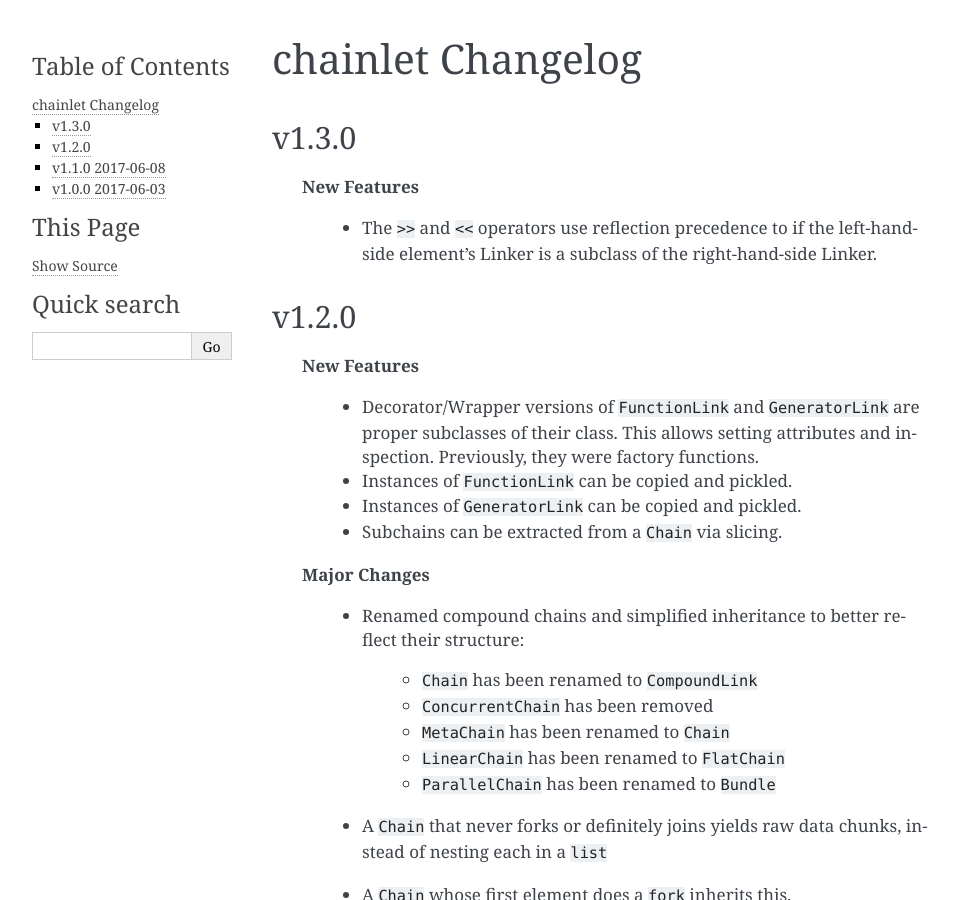
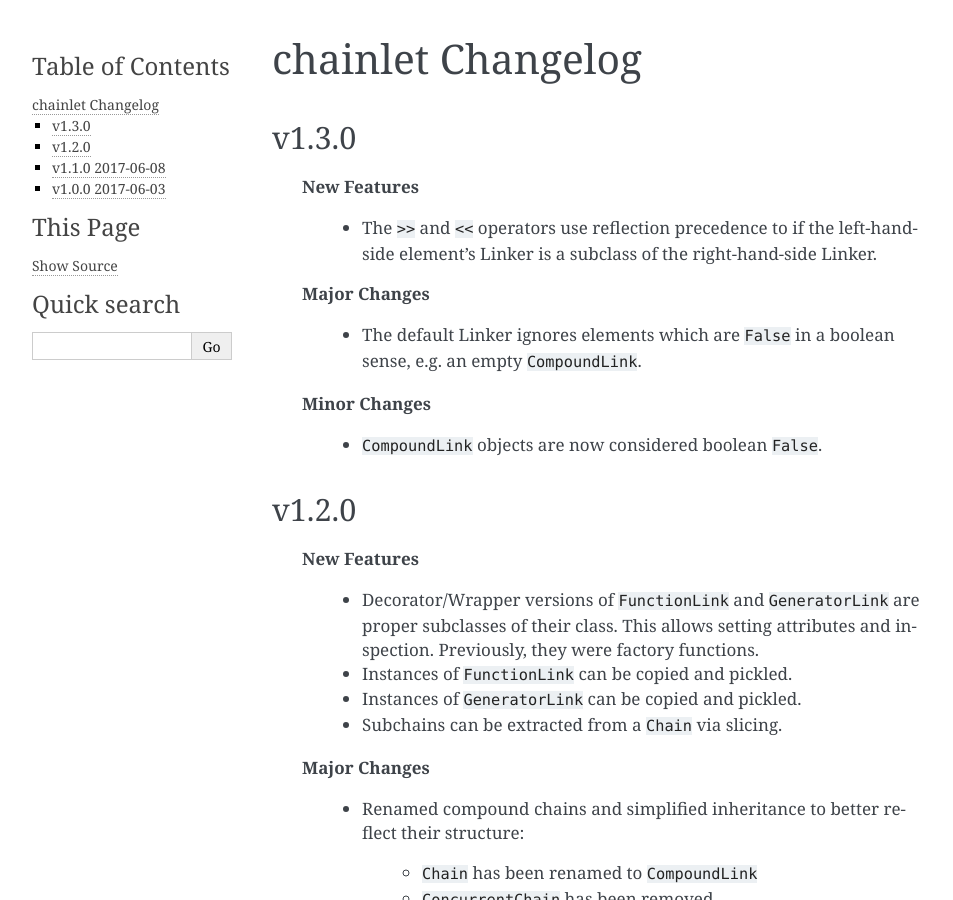
Before and after one commit to maxfischer2781/chainlet, a Sphinx documentation site: the page built from docs/source/changelog.rst, in a window 1280 px wide and 900 px high. Shown: the whole window, without its empty margins (148-1101 px from the left). Built offline with Sphinx 7.4.7, drawn with Linux system fonts in a browser that asks for light colours; formulas are drawn with MathJax 3.

Commit message:
[docs] added empty compounds and the linker ignoring them to changelog

```diff
--- a/docs/source/changelog.rst
+++ b/docs/source/changelog.rst
@@ -9,6 +9,14 @@ v1.3.0
 
         * The ``>>`` and ``<<`` operators use reflection precedence to if the left-hand-side element's Linker
           is a subclass of the right-hand-side Linker.
+
+    **Major Changes**
+
+        * The default Linker ignores elements which are ``False`` in a boolean sense, e.g. an empty ``CompoundLink``.
+
+    **Minor Changes**
+
+        * ``CompoundLink`` objects are now considered boolean ``False``.
 
 v1.2.0
 ------
```
